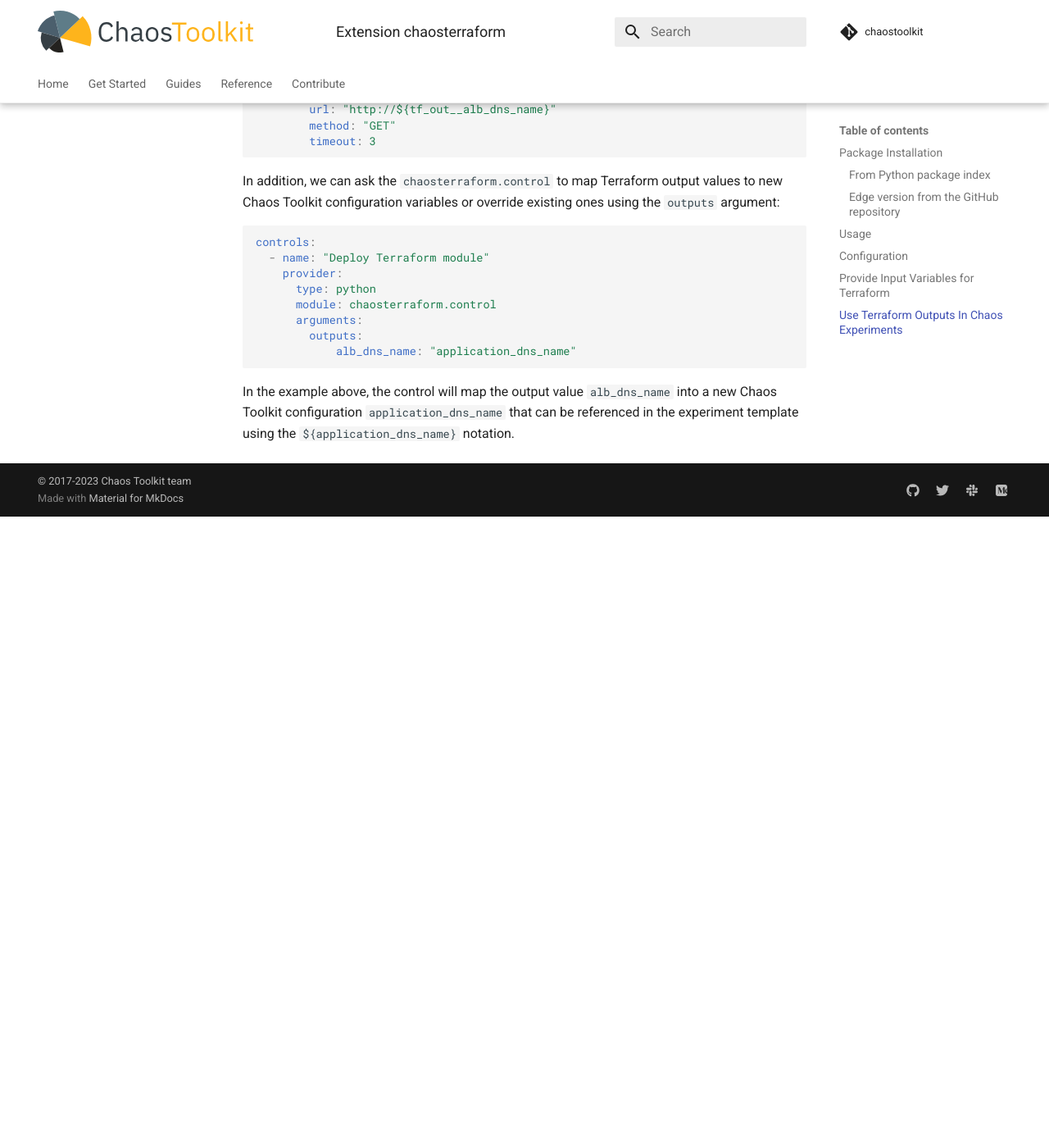
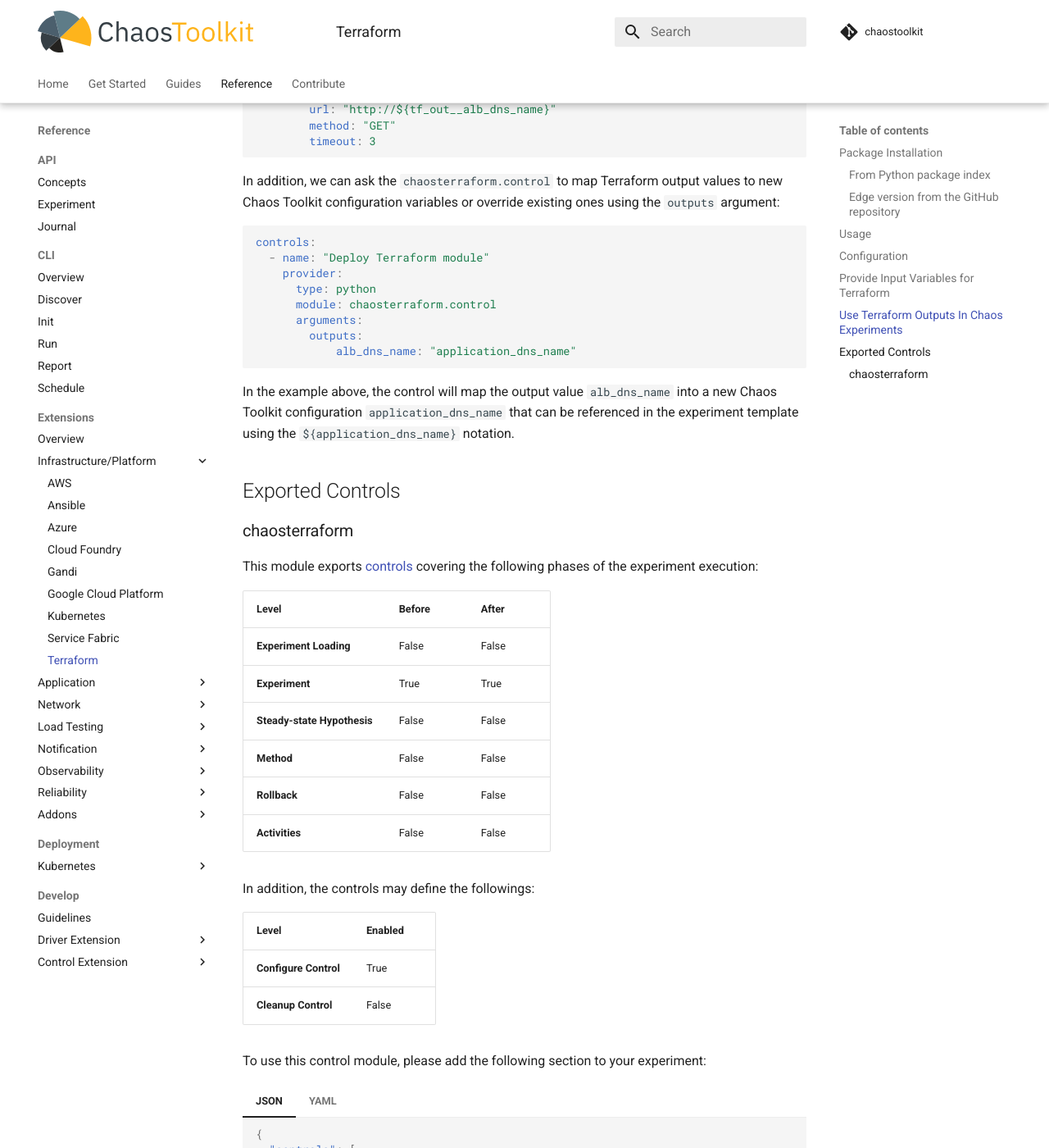
Before and after one commit to chaostoolkit/chaostoolkit-documentation, an MkDocs documentation site: the page built from sources/drivers/terraform.md, in a window 1280 px wide and 1400 px high, scrolled down 3941 px. Shown: the whole window at 82% size. Built offline with MkDocs 1.6.1 and Material for MkDocs 9.7.7, drawn with Linux system fonts in a browser that asks for light colours; comment, search, counter and statistics services are not loaded; before the commit the page ends 4571 px from its top, so only the background shows below that; some of the changed text lies outside the part shown.

Commit message:
docs: update chaosterraform documentation
Chaosterraform documentation page is updated with control arguments,
usage and configuration

Signed-off-by: Manuel Castellin <manuel@castellinconsulting.com>

````diff
--- a/mkdocs.yml
+++ b/mkdocs.yml
@@ -119,6 +119,7 @@
           - Google Cloud Platform: drivers/gcp.md
           - Kubernetes: drivers/kubernetes.md
           - Service Fabric: drivers/service-fabric.md
+          - Terraform: drivers/terraform.md
         - Application:
           - Spring: drivers/spring.md
         - Network:
--- a/sources/drivers/terraform.md
+++ b/sources/drivers/terraform.md
@@ -185,3 +185,67 @@
 ```
 
 In the example above, the control will map the output value `alb_dns_name` into a new Chaos Toolkit configuration `application_dns_name` that can be referenced in the experiment template using the `${application_dns_name}` notation.
+
+
+## Exported Controls
+
+### chaosterraform
+
+This module exports [controls][] covering the following phases of the experiment execution:
+
+[controls]: https://chaostoolkit.org/reference/api/experiment/#controls
+
+|            Level             |             Before             |             After             |
+| -----------------------------| ------------------------------ |------------------------------ |
+| **Experiment Loading**       | False | False |
+| **Experiment**               | True  | True  |
+| **Steady-state Hypothesis**  | False | False |
+| **Method**                   | False | False |
+| **Rollback**                 | False | False |
+| **Activities**               | False | False |
+
+In addition, the controls may define the followings:
+
+|            Level             |             Enabled            |
+| -----------------------------| ------------------------------ |
+| **Configure Control**        | True  |
+| **Cleanup Control**          | False |
+
+To use this control module, please add the following section to your experiment:
+
+=== "JSON"
+    ```json
+
+    {
+      "controls": [
+        {
+          "name": "chaosterraform",
+          "provider": {
+            "type": "python",
+            "module": "chaosterraform.control"
+          }
+        }
+      ]
+    }
+
+    ```
+=== "YAML"
+    ```yaml
+
+    controls:
+    - name: chaosterraform
+      provider:
+        module: chaosterraform.control
+        type: python
+
+    ```
+
+**Arguments:**
+
+| Name            | Type    | Default | Required |
+| --------------- | ------- | ----- | -- |
+| **silent**      | boolean | true  | No |
+| **retain**      | boolean | false | No |
+| **chdir**       | string  | null  | No |
+| **variables**   | dict    | null  | No |
+| **outputs**     | dict    | null  | No |
````
